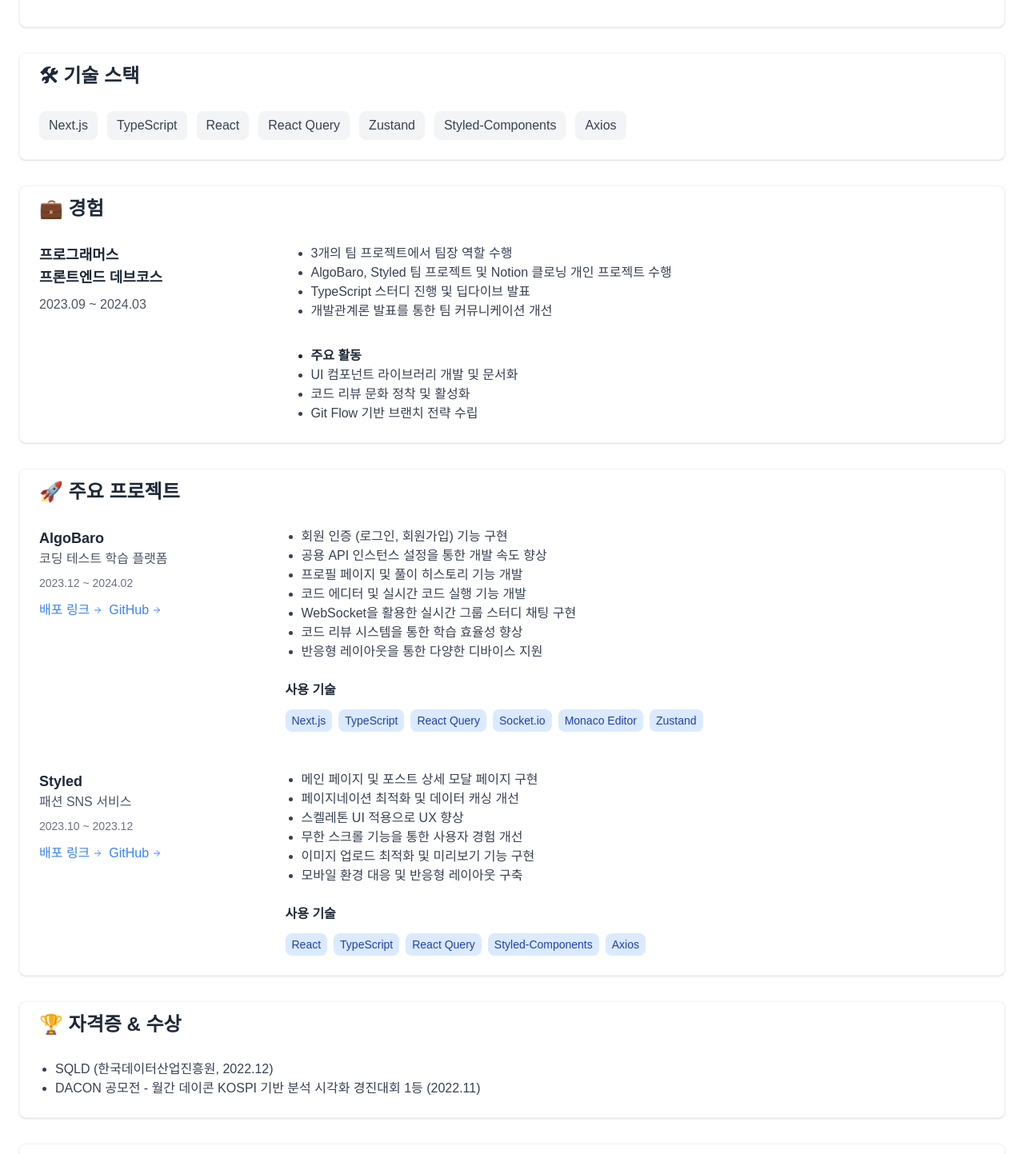
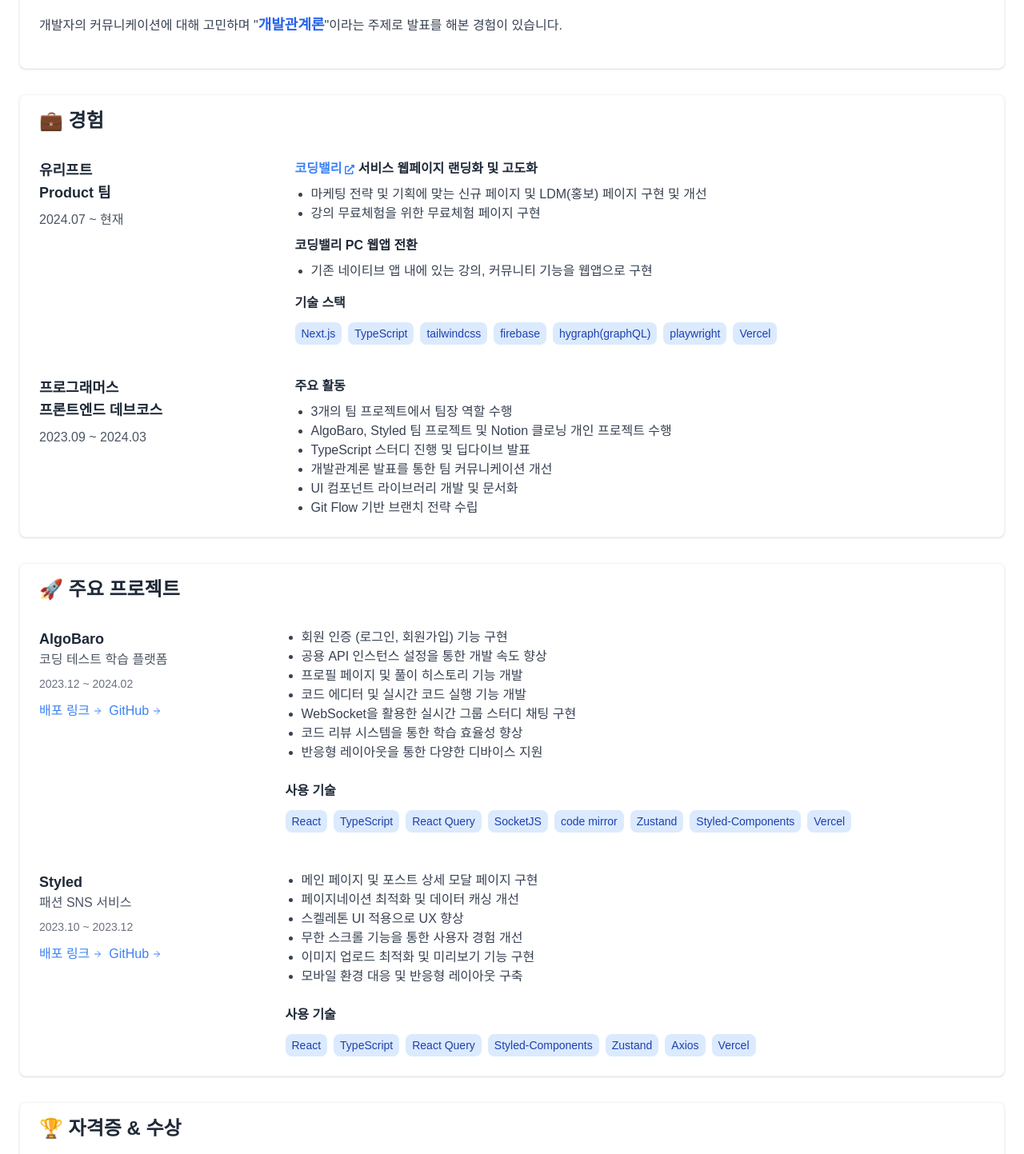
Before and after one commit to harry7435/ikjun.dev, a Next.js app: page /about in a window 1280 px wide. Shown: the part 460-1903 px from the top of the page at 80% size. Built offline with nearby package versions, Linux system fonts and the light colour scheme.

Commit message:
feat: add career contents

```diff
--- a/app/about/page.tsx
+++ b/app/about/page.tsx
@@ -1,16 +1,19 @@
-import { FaGithub } from "react-icons/fa";
+import { FaExternalLinkAlt, FaGithub } from "react-icons/fa";
 import { Mail } from "lucide-react";
 import ReactMarkdown from "react-markdown";
 import { FiArrowRight } from "react-icons/fi";
+import Link from "next/link";
 
 const introductionText = `
-**팀**과 함께 성장하는 개발자 조익준입니다.
+**팀**과 함께 성장하는 개발자 **조익준**입니다.
 
 UI/UX를 고려한 개발을 중요하게 생각하며, React, Next.js, TypeScript를 중심으로 성능 최적화와 디자인 시스템 구축에 관심이 많습니다.
 
-**프로그래머스 프론트엔드 데브코스**를 수료하며 3번의 팀 프로젝트에서 팀장 역할을 수행했습니다.
+현재는 **유리프트** Product 팀에서 프론트엔드 엔지니어로 **코딩밸리** 서비스를 운영하고 있습니다.
 
-개발자의 커뮤니케이션에 대해 고민하며 "**개발관계론**"이라는 주제로 발표를 진행했습니다.
+이전에는 **프로그래머스 프론트엔드 데브코스** 교육을 수료하며 3번의 팀 프로젝트에서 팀장 역할을 수행했습니다.
+
+개발자의 커뮤니케이션에 대해 고민하며 "**개발관계론**"이라는 주제로 발표를 해본 경험이 있습니다.
 `;
 
 export default function AboutPage() {
@@ -19,8 +22,8 @@ export default function AboutPage() {
       <div className="container mx-auto px-6 py-12 pt-24">
         {/* 히어로 섹션 */}
         <section className="mb-12 text-center">
-          <h1 className="mb-4 text-4xl font-bold text-gray-800 dark:text-white md:text-5xl">
-            안녕하세요! 👋
+          <h1 className="mb-4 text-2xl font-bold text-gray-800 dark:text-white md:text-3xl">
+            안녕하세요!
           </h1>
           <p className="mx-auto max-w-2xl text-xl text-gray-600 dark:text-gray-300">
             물처럼 팀과 동료에게 잘 스며드는 개발자, 조익준입니다.
@@ -31,21 +34,21 @@ export default function AboutPage() {
         <section className="mb-8 flex flex-col gap-8">
           <div className="rounded-lg border border-gray-100 bg-white shadow transition-[shadow,transform] hover:translate-y-[-2px] hover:shadow-lg dark:border-gray-700 dark:bg-gray-800 dark:shadow-gray-900/30 dark:hover:shadow-lg dark:hover:shadow-gray-700/30">
             {/* 자기소개 헤더 - sticky 적용 */}
-            <div className="top-[68px] z-[1] rounded-lg border-gray-100 bg-white px-6 py-3 dark:border-gray-700 dark:bg-gray-800 md:sticky">
+            <div className="top-[68px] z-[1] rounded-lg border-gray-100 bg-white px-6 py-4 dark:border-gray-700 dark:bg-gray-800 md:sticky">
               <h2 className="text-2xl font-semibold text-gray-800 dark:text-white">
                 🙋‍♂️ 자기소개
               </h2>
             </div>
 
             {/* 자기소개 내용 */}
-            <div className="p-6 pt-4">
+            <div className="p-6 pt-4 max-md:px-4">
               <div className="text-gray-700 dark:text-gray-300">
                 <ReactMarkdown
                   components={{
                     // 강조(bold) 텍스트에 파란색 스타일 적용
                     strong: ({ ...props }) => (
                       <strong
-                        className="font-semibold text-blue-600 dark:text-blue-400"
+                        className="text-lg font-semibold text-blue-600 dark:text-blue-400"
                         {...props}
                       />
                     ),
@@ -60,16 +63,16 @@ export default function AboutPage() {
           </div>
 
           {/* 기술 스택 카드 */}
-          <div className="rounded-lg border border-gray-100 bg-white shadow transition-[shadow,transform] hover:translate-y-[-2px] hover:shadow-lg dark:border-gray-700 dark:bg-gray-800 dark:shadow-gray-900/30 dark:hover:shadow-lg dark:hover:shadow-gray-700/30">
+          <div className="hidden rounded-lg border border-gray-100 bg-white shadow transition-[shadow,transform] hover:translate-y-[-2px] hover:shadow-lg dark:border-gray-700 dark:bg-gray-800 dark:shadow-gray-900/30 dark:hover:shadow-lg dark:hover:shadow-gray-700/30">
             {/* 기술 스택 헤더 - sticky 적용 */}
-            <div className="top-[68px] z-[1] rounded-lg border-gray-100 bg-white px-6 py-3 dark:border-gray-700 dark:bg-gray-800 md:sticky">
+            <div className="top-[68px] z-[1] rounded-lg border-gray-100 bg-white px-6 py-4 dark:border-gray-700 dark:bg-gray-800 md:sticky">
               <h2 className="text-2xl font-semibold text-gray-800 dark:text-white">
                 🛠 기술 스택
               </h2>
             </div>
 
             {/* 기술 스택 내용 */}
-            <div className="p-6 pt-4">
+            <div className="p-6 pt-4 max-md:px-4">
               <div className="flex flex-wrap gap-3">
                 <span className="rounded-lg bg-gray-100 px-3 py-1.5 text-gray-700 dark:bg-gray-700 dark:text-gray-300">
                   Next.js
@@ -87,6 +90,15 @@ export default function AboutPage() {
                   Zustand
                 </span>
                 <span className="rounded-lg bg-gray-100 px-3 py-1.5 text-gray-700 dark:bg-gray-700 dark:text-gray-300">
+                  firebase
+                </span>
+                <span className="rounded-lg bg-gray-100 px-3 py-1.5 text-gray-700 dark:bg-gray-700 dark:text-gray-300">
+                  hygraph(graphQL)
+                </span>
+                <span className="rounded-lg bg-gray-100 px-3 py-1.5 text-gray-700 dark:bg-gray-700 dark:text-gray-300">
+                  tailwindcss
+                </span>
+                <span className="rounded-lg bg-gray-100 px-3 py-1.5 text-gray-700 dark:bg-gray-700 dark:text-gray-300">
                   Styled-Components
                 </span>
                 <span className="rounded-lg bg-gray-100 px-3 py-1.5 text-gray-700 dark:bg-gray-700 dark:text-gray-300">
@@ -99,21 +111,101 @@ export default function AboutPage() {
           {/* 경험 카드 - 왼쪽 고정, 오른쪽 스크롤 레이아웃 */}
           <div className="rounded-lg border border-gray-100 bg-white shadow transition-[shadow,transform] hover:translate-y-[-2px] hover:shadow-lg dark:border-gray-700 dark:bg-gray-800 dark:shadow-gray-900/30 dark:hover:shadow-lg dark:hover:shadow-gray-700/30">
             {/* 경험 헤더 - sticky 적용 */}
-            <div className="top-[68px] z-[1] rounded-lg border-gray-100 bg-white px-6 py-3 dark:border-gray-700 dark:bg-gray-800 md:sticky">
+            <div className="top-[68px] z-[1] rounded-lg border-gray-100 bg-white px-6 py-4 dark:border-gray-700 dark:bg-gray-800 md:sticky">
               <h2 className="text-2xl font-semibold text-gray-800 dark:text-white">
                 💼 경험
               </h2>
             </div>
 
             {/* 경험 내용 */}
-            <div className="p-6 pt-4">
+            <div className="p-6 pt-4 max-md:px-4">
+              <div className="flex flex-col gap-8 md:flex-row">
+                {/* 왼쪽 고정 열 */}
+                <div className="w-full md:sticky md:top-36 md:h-fit md:w-1/4">
+                  <h3 className="text-lg font-semibold text-gray-800 dark:text-white">
+                    유리프트
+                    <br className="max-md:hidden" /> Product 팀
+                  </h3>
+                  <p className="mt-2 text-gray-600 dark:text-gray-400">
+                    2024.07 ~ 현재
+                  </p>
+                </div>
+
+                {/* 오른쪽 스크롤 가능한 열 */}
+                <div className="flex w-full flex-col gap-4 md:w-3/4 md:overflow-y-auto">
+                  <div>
+                    <h4 className="mb-2 font-semibold text-gray-800 dark:text-white">
+                      <Link
+                        target="_blank"
+                        rel="noopener noreferrer"
+                        href="https://www.codingvalley.com/"
+                        className="font-semibold text-blue-500 hover:text-blue-400 dark:text-blue-500 dark:hover:text-blue-400"
+                      >
+                        코딩밸리
+                        <FaExternalLinkAlt className="ml-1 inline-block size-3" />
+                      </Link>{" "}
+                      서비스 웹페이지 랜딩화 및 고도화
+                    </h4>
+                    <ul className="list-disc pl-5 text-gray-700 dark:text-gray-300">
+                      <li>
+                        마케팅 전략 및 기획에 맞는 신규 페이지 및 LDM(홍보)
+                        페이지 구현 및 개선
+                      </li>
+                      <li>강의 무료체험을 위한 무료체험 페이지 구현</li>
+                    </ul>
+                  </div>
+
+                  <div>
+                    <h4 className="mb-2 font-semibold text-gray-800 dark:text-white">
+                      코딩밸리 PC 웹앱 전환
+                    </h4>
+                    <ul className="list-disc pl-5 text-gray-700 dark:text-gray-300">
+                      <li>
+                        기존 네이티브 앱 내에 있는 강의, 커뮤니티 기능을
+                        웹앱으로 구현
+                      </li>
+                    </ul>
+                  </div>
+
+                  <div>
+                    <h4 className="mb-3 font-semibold text-gray-800 dark:text-white">
+                      기술 스택
+                    </h4>
+                    <div className="flex flex-wrap gap-2">
+                      <span className="rounded-lg bg-blue-100 px-2 py-1 text-sm text-blue-800 dark:bg-blue-900/30 dark:text-blue-300">
+                        Next.js
+                      </span>
+                      <span className="rounded-lg bg-blue-100 px-2 py-1 text-sm text-blue-800 dark:bg-blue-900/30 dark:text-blue-300">
+                        TypeScript
+                      </span>
+                      <span className="rounded-lg bg-blue-100 px-2 py-1 text-sm text-blue-800 dark:bg-blue-900/30 dark:text-blue-300">
+                        tailwindcss
+                      </span>
+                      <span className="rounded-lg bg-blue-100 px-2 py-1 text-sm text-blue-800 dark:bg-blue-900/30 dark:text-blue-300">
+                        firebase
+                      </span>
+                      <span className="rounded-lg bg-blue-100 px-2 py-1 text-sm text-blue-800 dark:bg-blue-900/30 dark:text-blue-300">
+                        hygraph(graphQL)
+                      </span>
+                      <span className="rounded-lg bg-blue-100 px-2 py-1 text-sm text-blue-800 dark:bg-blue-900/30 dark:text-blue-300">
+                        playwright
+                      </span>
+                      <span className="rounded-lg bg-blue-100 px-2 py-1 text-sm text-blue-800 dark:bg-blue-900/30 dark:text-blue-300">
+                        Vercel
+                      </span>
+                    </div>
+                  </div>
+                </div>
+              </div>
+            </div>
+
+            <div className="p-6 pt-4 max-md:px-4">
               <div className="flex flex-col gap-8 md:flex-row">
                 {/* 왼쪽 고정 열 */}
                 <div className="w-full md:sticky md:top-36 md:h-fit md:w-1/4">
                   <h3 className="text-lg font-semibold text-gray-800 dark:text-white">
                     프로그래머스
-                    <br />
-                    프론트엔드 데브코스
+                    <br className="max-md:hidden" /> 프론트엔드 데브코스
                   </h3>
                   <p className="mt-2 text-gray-600 dark:text-gray-400">
                     2023.09 ~ 2024.03
@@ -122,6 +214,9 @@ export default function AboutPage() {
 
                 {/* 오른쪽 스크롤 가능한 열 */}
                 <div className="w-full md:w-3/4 md:overflow-y-auto">
+                  <p className="mb-2 font-semibold text-gray-800 dark:text-white">
+                    주요 활동
+                  </p>
                   <ul className="list-disc pl-5 text-gray-700 dark:text-gray-300">
                     <li>3개의 팀 프로젝트에서 팀장 역할 수행</li>
                     <li>
@@ -129,15 +224,8 @@ export default function AboutPage() {
                       프로젝트 수행
                     </li>
                     <li>TypeScript 스터디 진행 및 딥다이브 발표</li>
-                    <li className="mb-8">
-                      개발관계론 발표를 통한 팀 커뮤니케이션 개선
-                    </li>
-
-                    <li className="font-semibold text-gray-800 dark:text-white">
-                      주요 활동
-                    </li>
+                    <li>개발관계론 발표를 통한 팀 커뮤니케이션 개선</li>
                     <li>UI 컴포넌트 라이브러리 개발 및 문서화</li>
-                    <li>코드 리뷰 문화 정착 및 활성화</li>
                     <li>Git Flow 기반 브랜치 전략 수립</li>
                   </ul>
                 </div>
@@ -148,14 +236,14 @@ export default function AboutPage() {
           {/* 프로젝트 카드 - 왼쪽 고정, 오른쪽 스크롤 레이아웃 */}
           <div className="rounded-lg border border-gray-100 bg-white shadow transition-[shadow,transform] hover:translate-y-[-2px] hover:shadow-lg dark:border-gray-700 dark:bg-gray-800 dark:shadow-gray-900/30 dark:hover:shadow-lg dark:hover:shadow-gray-700/30">
             {/* 프로젝트 헤더 - sticky 적용 */}
-            <div className="top-[68px] z-[1] rounded-lg border-gray-100 bg-white px-6 py-3 dark:border-gray-700 dark:bg-gray-800 md:sticky">
+            <div className="top-[68px] z-[1] rounded-lg border-gray-100 bg-white px-6 py-4 dark:border-gray-700 dark:bg-gray-800 md:sticky">
               <h2 className="text-2xl font-semibold text-gray-800 dark:text-white">
                 🚀 주요 프로젝트
               </h2>
             </div>
 
             {/* 프로젝트 내용 */}
-            <div className="p-6 pt-4">
+            <div className="p-6 pt-4 max-md:px-4">
               <div className="flex flex-col gap-12">
                 {/* AlgoBaro 프로젝트 */}
                 <div className="flex flex-col gap-4 md:flex-row">
@@ -171,22 +259,22 @@ export default function AboutPage() {
                       2023.12 ~ 2024.02
                     </p>
                     <div className="mt-3 flex flex-wrap gap-2">
-                      <a
+                      <Link
                         href="https://algobaro.vercel.app/"
                         className="inline-flex items-center text-blue-500 transition-colors hover:text-blue-600 dark:hover:text-blue-400"
                         target="_blank"
                         rel="noopener noreferrer"
                       >
                         배포 링크 <FiArrowRight className="ml-1 size-3" />
-                      </a>
-                      <a
+                      </Link>
+                      <Link
                         href="https://github.com/1e5i-Shark/algobaro-fe"
                         className="inline-flex items-center text-blue-500 transition-colors hover:text-blue-600 dark:hover:text-blue-400"
                         target="_blank"
                         rel="noopener noreferrer"
                       >
                         GitHub <FiArrowRight className="ml-1 size-3" />
-                      </a>
+                      </Link>
                     </div>
                   </div>
 
@@ -208,7 +296,7 @@ export default function AboutPage() {
                       </h4>
                       <div className="flex flex-wrap gap-2">
                         <span className="rounded-lg bg-blue-100 px-2 py-1 text-sm text-blue-800 dark:bg-blue-900/30 dark:text-blue-300">
-                          Next.js
+                          React
                         </span>
                         <span className="rounded-lg bg-blue-100 px-2 py-1 text-sm text-blue-800 dark:bg-blue-900/30 dark:text-blue-300">
                           TypeScript
@@ -217,13 +305,19 @@ export default function AboutPage() {
                           React Query
                         </span>
                         <span className="rounded-lg bg-blue-100 px-2 py-1 text-sm text-blue-800 dark:bg-blue-900/30 dark:text-blue-300">
-                          Socket.io
+                          SocketJS
                         </span>
                         <span className="rounded-lg bg-blue-100 px-2 py-1 text-sm text-blue-800 dark:bg-blue-900/30 dark:text-blue-300">
-                          Monaco Editor
+                          code mirror
                         </span>
                         <span className="rounded-lg bg-blue-100 px-2 py-1 text-sm text-blue-800 dark:bg-blue-900/30 dark:text-blue-300">
                           Zustand
+                        </span>
+                        <span className="rounded-lg bg-blue-100 px-2 py-1 text-sm text-blue-800 dark:bg-blue-900/30 dark:text-blue-300">
+                          Styled-Components
+                        </span>
+                        <span className="rounded-lg bg-blue-100 px-2 py-1 text-sm text-blue-800 dark:bg-blue-900/30 dark:text-blue-300">
+                          Vercel
                         </span>
                       </div>
                     </div>
@@ -244,22 +338,22 @@ export default function AboutPage() {
                       2023.10 ~ 2023.12
                     </p>
                     <div className="mt-3 flex flex-wrap gap-2">
-                      <a
+                      <Link
                         href="https://styled-rho.vercel.app/"
                         className="inline-flex items-center text-blue-500 transition-colors hover:text-blue-600 dark:hover:text-blue-400"
                         target="_blank"
                         rel="noopener noreferrer"
                       >
                         배포 링크 <FiArrowRight className="ml-1 size-3" />
-                      </a>
-                      <a
+                      </Link>
+                      <Link
                         href="https://github.com/prgrms-fe-devcourse/FEDC5_STYLED_sehee"
                         className="inline-flex items-center text-blue-500 transition-colors hover:text-blue-600 dark:hover:text-blue-400"
                         target="_blank"
                         rel="noopener noreferrer"
                       >
                         GitHub <FiArrowRight className="ml-1 size-3" />
-                      </a>
+                      </Link>
                     </div>
                   </div>
 
@@ -292,7 +386,13 @@ export default function AboutPage() {
                           Styled-Components
                         </span>
                         <span className="rounded-lg bg-blue-100 px-2 py-1 text-sm text-blue-800 dark:bg-blue-900/30 dark:text-blue-300">
+                          Zustand
+                        </span>
+                        <span className="rounded-lg bg-blue-100 px-2 py-1 text-sm text-blue-800 dark:bg-blue-900/30 dark:text-blue-300">
                           Axios
+                        </span>
+                        <span className="rounded-lg bg-blue-100 px-2 py-1 text-sm text-blue-800 dark:bg-blue-900/30 dark:text-blue-300">
+                          Vercel
                         </span>
                       </div>
                     </div>
@@ -305,14 +405,14 @@ export default function AboutPage() {
           {/* 자격증 및 수상 카드 */}
           <div className="rounded-lg border border-gray-100 bg-white shadow transition-[shadow,transform] hover:translate-y-[-2px] hover:shadow-lg dark:border-gray-700 dark:bg-gray-800 dark:shadow-gray-900/30 dark:hover:shadow-lg dark:hover:shadow-gray-700/30">
             {/* 자격증 및 수상 헤더 - sticky 적용 */}
-            <div className="top-[68px] z-[1] rounded-lg border-gray-100 bg-white px-6 py-3 dark:border-gray-700 dark:bg-gray-800 md:sticky">
+            <div className="top-[68px] z-[1] rounded-lg border-gray-100 bg-white px-6 py-4 dark:border-gray-700 dark:bg-gray-800 md:sticky">
               <h2 className="text-2xl font-semibold text-gray-800 dark:text-white">
                 🏆 자격증 & 수상
               </h2>
             </div>
 
             {/* 자격증 및 수상 내용 */}
-            <div className="p-6 pt-4">
+            <div className="p-6 pt-4 max-md:px-4">
               <ul className="list-disc pl-5 text-gray-700 dark:text-gray-300">
                 <li>SQLD (한국데이터산업진흥원, 2022.12)</li>
                 <li>
@@ -326,35 +426,41 @@ export default function AboutPage() {
           {/* 연락처 & 링크 카드 */}
           <div className="rounded-lg border border-gray-100 bg-white shadow transition-[shadow,transform] hover:translate-y-[-2px] hover:shadow-lg dark:border-gray-700 dark:bg-gray-800 dark:shadow-gray-900/30 dark:hover:shadow-lg dark:hover:shadow-gray-700/30">
             {/* 연락처 헤더 - sticky 적용 */}
-            <div className="top-[68px] z-[1] rounded-lg border-gray-100 bg-white px-6 py-3 dark:border-gray-700 dark:bg-gray-800 md:sticky">
+            <div className="top-[68px] z-[1] rounded-lg border-gray-100 bg-white px-6 py-4 dark:border-gray-700 dark:bg-gray-800 md:sticky">
               <h2 className="text-2xl font-semibold text-gray-800 dark:text-white">
                 📞 연락처
               </h2>
             </div>
 
             {/* 연락처 내용 */}
-            <div className="p-6 pt-4">
+            <div className="p-6 pt-4 max-md:px-4">
               <div className="flex flex-wrap gap-4">
-                <a
+                <Link
+                  target="_blank"
+                  rel="noopener noreferrer"
                   href="https://github.com/harry7435"
                   className="inline-flex items-center gap-2 text-gray-800 transition-colors hover:text-blue-600 dark:text-gray-300 dark:hover:text-blue-400"
                 >
                   <FaGithub size={20} />
                   GitHub
-                </a>
-                <a
+                </Link>
+                <Link
+                  target="_blank"
+                  rel="noopener noreferrer"
                   href="https://velog.io/@harry7435"
                   className="inline-flex items-center gap-2 text-gray-800 transition-colors hover:text-blue-600 dark:text-gray-300 dark:hover:text-blue-400"
                 >
                   Velog
-                </a>
-                <a
+                </Link>
+                <Link
+                  target="_blank"
+                  rel="noopener noreferrer"
                   href="mailto:harry960629@naver.com"
                   className="inline-flex items-center gap-2 text-gray-800 transition-colors hover:text-blue-600 dark:text-gray-300 dark:hover:text-blue-400"
                 >
                   <Mail size={20} />
                   Email
-                </a>
+                </Link>
               </div>
             </div>
           </div>
```
